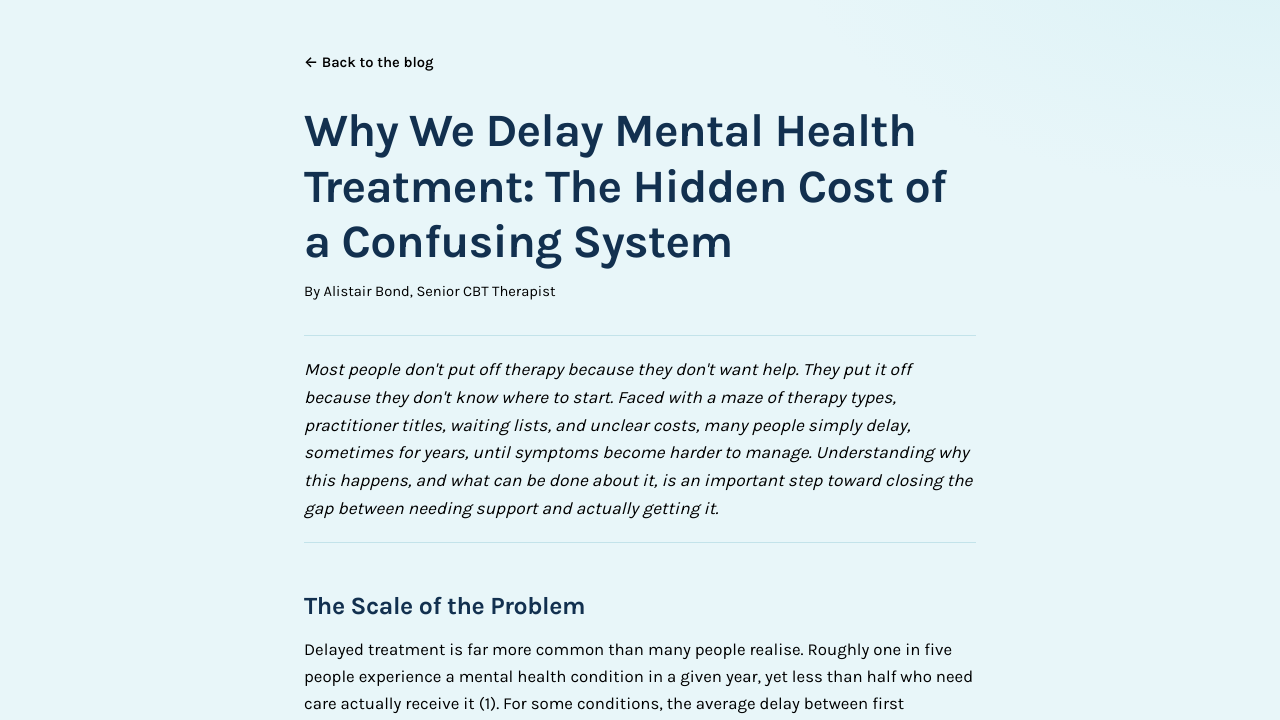
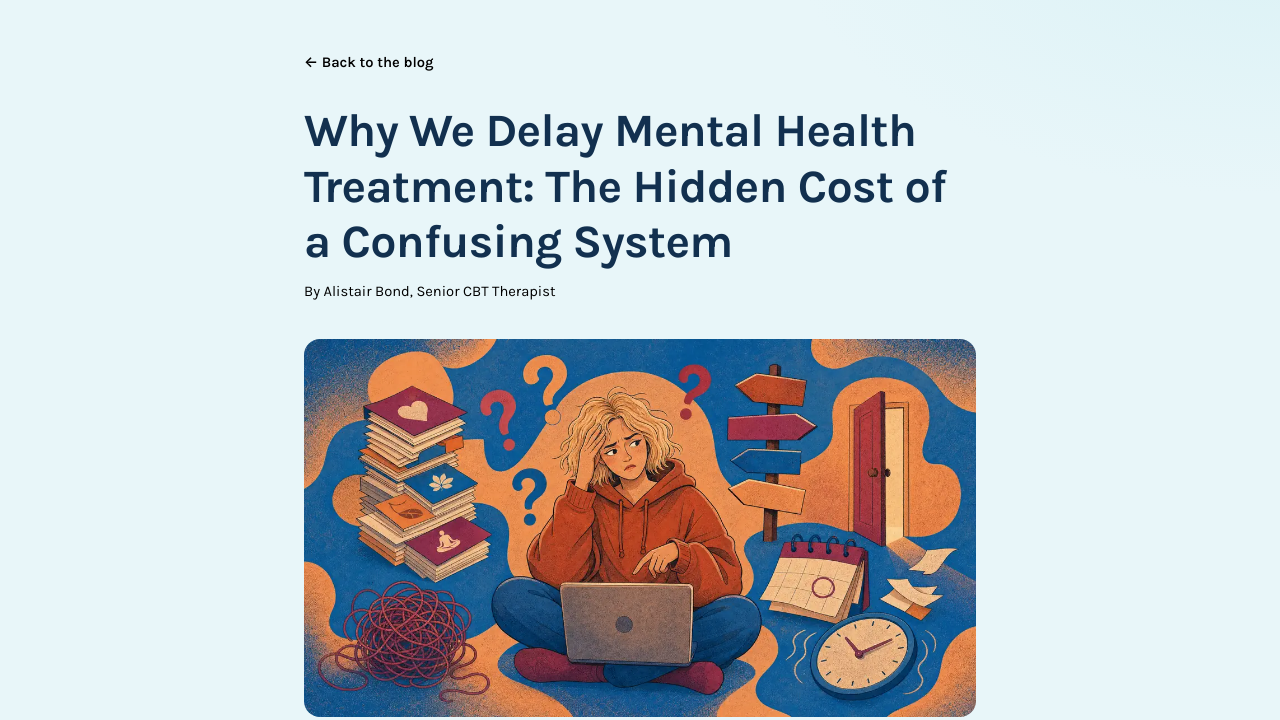
Before and after one commit to bondalistair/symptom_compass, a website: page public/blog-why-we-delay-mental-health-treatment.html in a window 1280 px wide. Shown: the part 80-800 px from the top of the page. Drawn offline with Linux system fonts and the light colour scheme.

Commit message:
Add compressed illustration to why-we-delay article
Co-Authored-By: Claude Opus 5.5 <noreply@anthropic.com>
Claude-Session: https://claude.ai/code/session_01MFhJAe1opSN4ydr9AvQxAi

```diff
--- a/public/blog-why-we-delay-mental-health-treatment.html
+++ b/public/blog-why-we-delay-mental-health-treatment.html
@@ -88,6 +88,7 @@ article ol{padding-left:24px;margin:0 0 18px;font-size:1.05rem;}
   <a class="back" href="blog.html">← Back to the blog</a>
   <h1>Why We Delay Mental Health Treatment: The Hidden Cost of a Confusing System</h1>
   <p class="byline">By Alistair Bond, Senior CBT Therapist</p>
+  <img class="hero-img" src="images/why-we-delay-mental-health-treatment.webp" alt="Illustration of a worried woman sitting with a laptop, surrounded by question marks, a pile of therapy leaflets, signposts, a calendar and a clock" style="max-height:none;height:auto;" width="1200" height="675">
   <p class="summary">Most people don't put off therapy because they don't want help. They put it off because they don't know where to start. Faced with a maze of therapy types, practitioner titles, waiting lists, and unclear costs, many people simply delay, sometimes for years, until symptoms become harder to manage. Understanding why this happens, and what can be done about it, is an important step toward closing the gap between needing support and actually getting it.</p>
 
   <h2>The Scale of the Problem</h2>
```
Also changed, not shown: public/blog.html (+1 -0 lines), public/images/why-we-delay-mental-health-treatment.webp (added).
